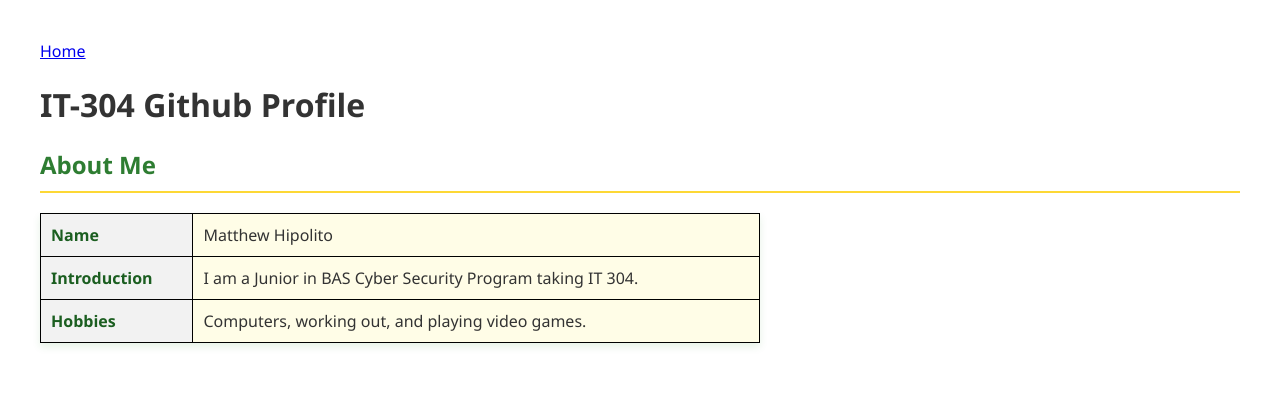
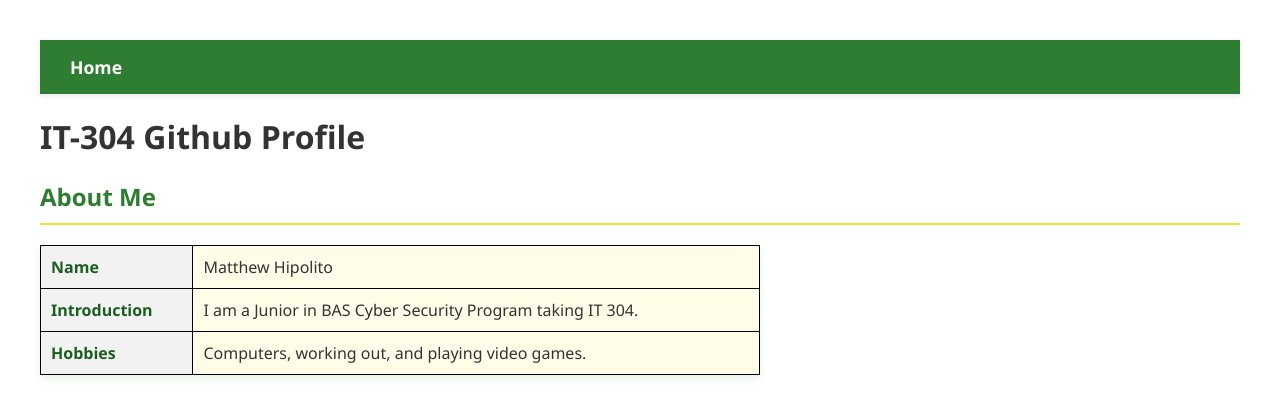
Before and after one commit to mhipolito01/mhipolito01.github.io, a plain HTML site: page index.html in a window 1280 px wide. Drawn offline with Linux system fonts and the light colour scheme.

Commit message:
Update index.html
Applied banner

```diff
--- a/index.html
+++ b/index.html
@@ -22,7 +22,7 @@
   </style>
 </head>
 <body>
-  <nav>
+  <nav class="top-banner">
     <a href="index.html">Home</a>
   </nav>
   <h1>IT-304 Github Profile</h1>
```
